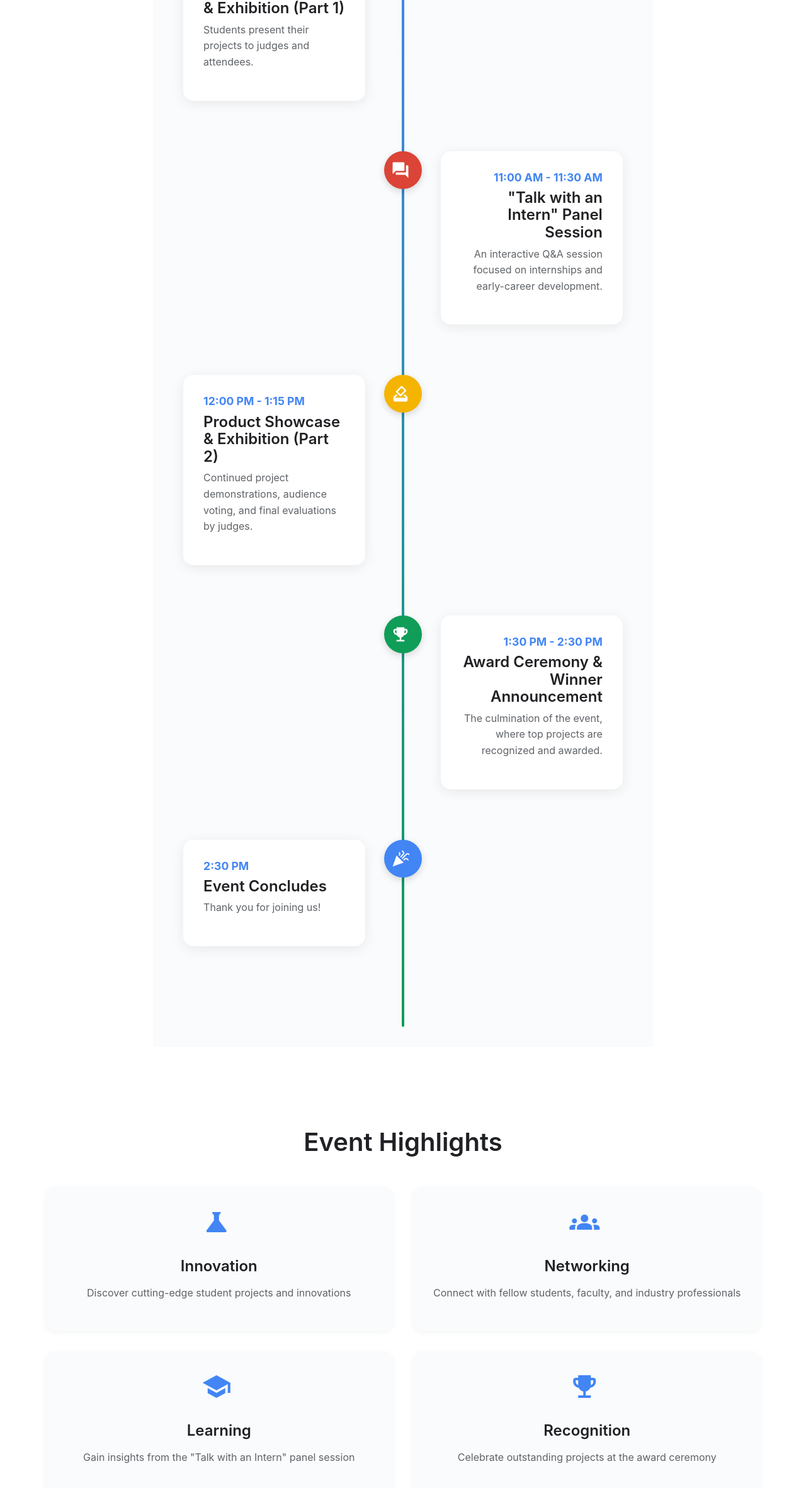
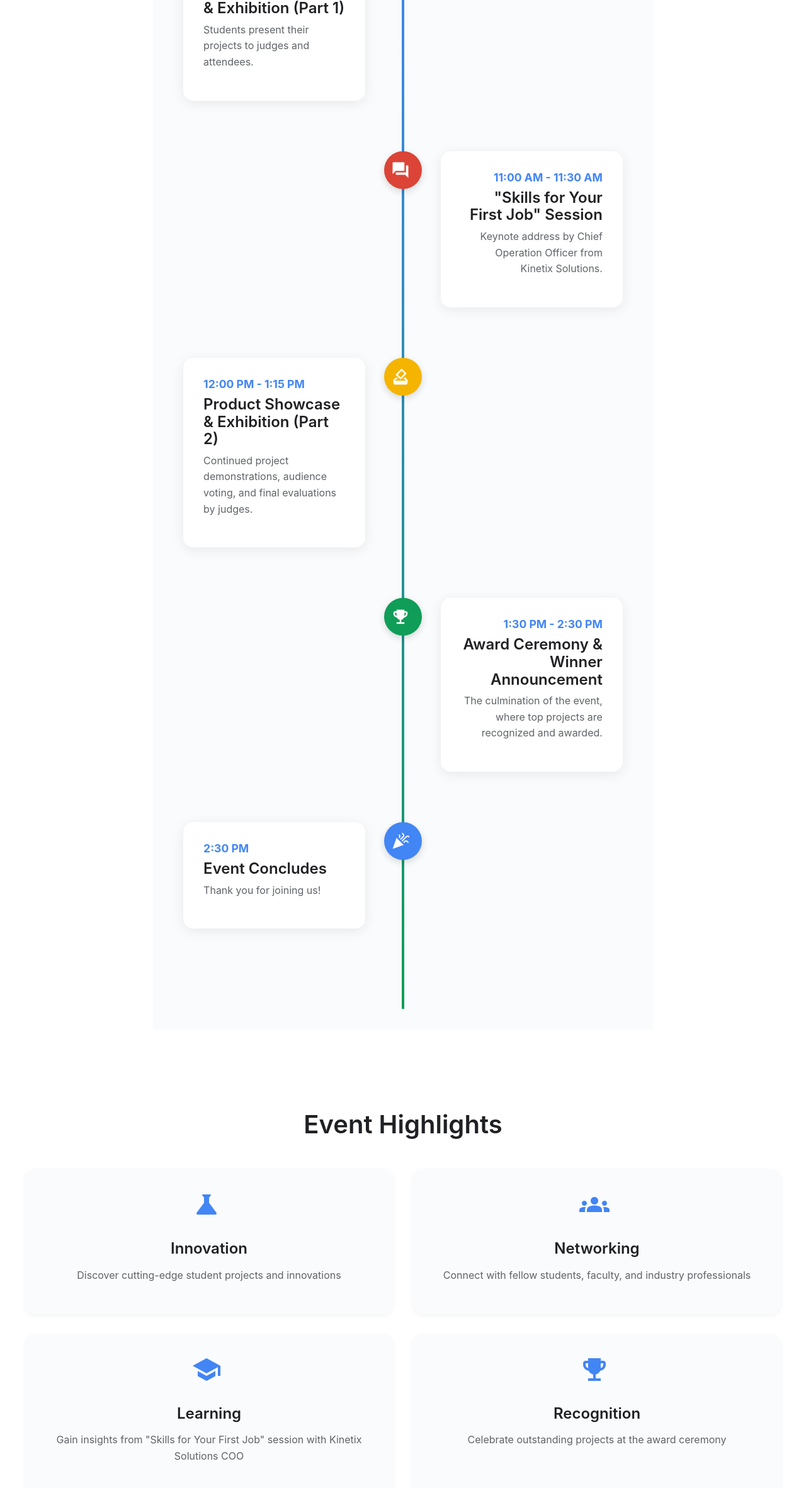
Before and after one commit to gdsc-ulm-max/GDSC-Website-fixed, a React (Create React App) app: page /techxpo-2025 in a window 1280 px wide. Shown: the part 1369-3731 px from the top of the page at 63% size. Built offline with nearby package versions, Linux system fonts and the light colour scheme; no server answers; the database is empty.

Commit message:
Changed the Talk with Panel to COO keynote

```diff
--- a/src/TechXpo2025/TechXpo2025.js
+++ b/src/TechXpo2025/TechXpo2025.js
@@ -25,8 +25,8 @@ const techXpoData = {
     },
     {
       time: "11:00 AM - 11:30 AM",
-      title: '"Talk with an Intern" Panel Session',
-      description: "An interactive Q&A session focused on internships and early-career development.",
+      title: '"Skills for Your First Job" Session',
+      description: "Keynote address by Chief Operation Officer from Kinetix Solutions.",
       icon: "forum",
       color: "#DB4437",
     },
@@ -191,7 +191,7 @@ function TechXpo2025({ seo }) {
             <div className="highlight-card">
               <span className="material-icons">school</span>
               <h3>Learning</h3>
-              <p>Gain insights from the "Talk with an Intern" panel session</p>
+              <p>Gain insights from "Skills for Your First Job" session with Kinetix Solutions COO</p>
             </div>
             <div className="highlight-card">
               <span className="material-icons">emoji_events</span>
```
